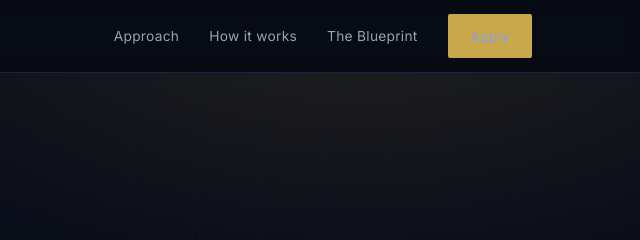
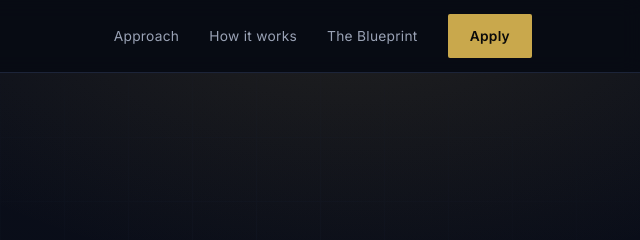
Before and after one commit to Jyoti-LSH/vertex-homepage, a plain HTML site: page v3/index.html in a window 1280 px wide. Shown: the top 240 px of the page, 640-1280 px from the left. Drawn offline with nearby package versions, Linux system fonts and the light colour scheme.

Commit message:
v3: readable Apply button

```diff
--- a/v3/css/styles.css
+++ b/v3/css/styles.css
@@ -60,6 +60,7 @@ p{margin:0 0 1em;}
 .nav a{color:var(--muted);font-size:.86rem;letter-spacing:.02em;}
 .nav a:hover{color:#fff;}
 .nav .btn{padding:11px 22px;}
+.nav a.btn-gold, .nav a.btn-gold:hover{color:#0a0a0a;}   /* keep button label dark on gold */
 @media(max-width:760px){.nav a:not(.btn){display:none;}}
 
 /* Buttons -------------------------------------------------------- */
```
